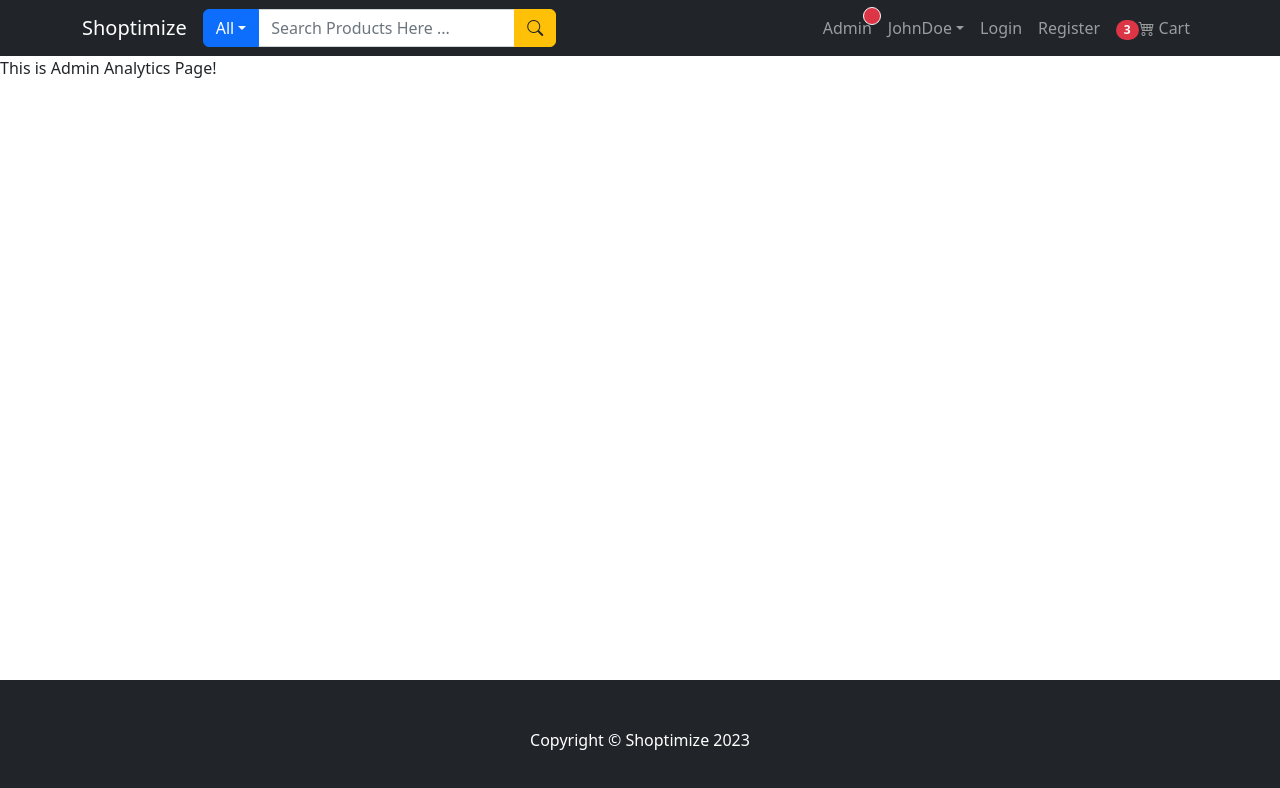
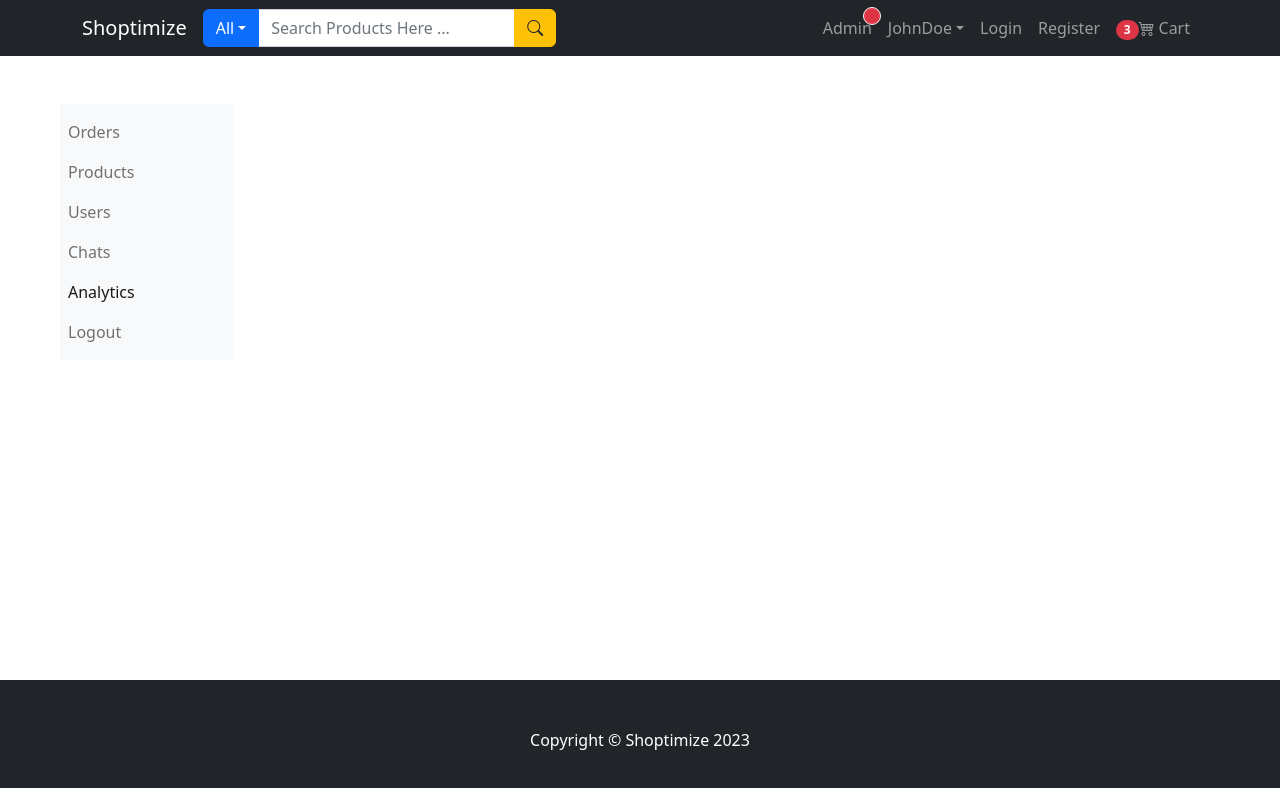
Before and after one commit to ShanchaiZ/MERN-ecommerce, a React (Create React App) app in the folder frontend/: page /admin/analytics in a window 1280 px wide. Shown: the top 788 px of the page. Built offline with nearby package versions, Linux system fonts and the light colour scheme.

Commit message:
npm installed Recharts for the admin analytics page and added Admin Links Component

```diff
--- a/frontend/package.json
+++ b/frontend/package.json
@@ -16,6 +16,7 @@
     "react-router-dom": "^6.9.0",
     "react-scripts": "5.0.1",
     "react-simple-star-rating": "^5.1.7",
+    "recharts": "^2.5.0",
     "web-vitals": "^2.1.4"
   },
   "scripts": {
--- a/frontend/src/pages/admin/AdminAnalyticsPage.js
+++ b/frontend/src/pages/admin/AdminAnalyticsPage.js
@@ -1,5 +1,18 @@
+import { Row, Col } from "react-bootstrap";
+
+import AdminLinksComponent from "../../components/admin/AdminLinksComponent";
+
 const AdminAnalyticsPage = () => {
-    return <p>This is Admin Analytics Page!</p>
+    return (
+
+        <Row className="m-5">
+            <Col md={2}>
+                <AdminLinksComponent />
+            </Col>
+
+        </Row>
+
+    )
 };
 
 export default AdminAnalyticsPage;
```
Also changed, not shown: 1 other file (tests, documents, lock files or other folders).
